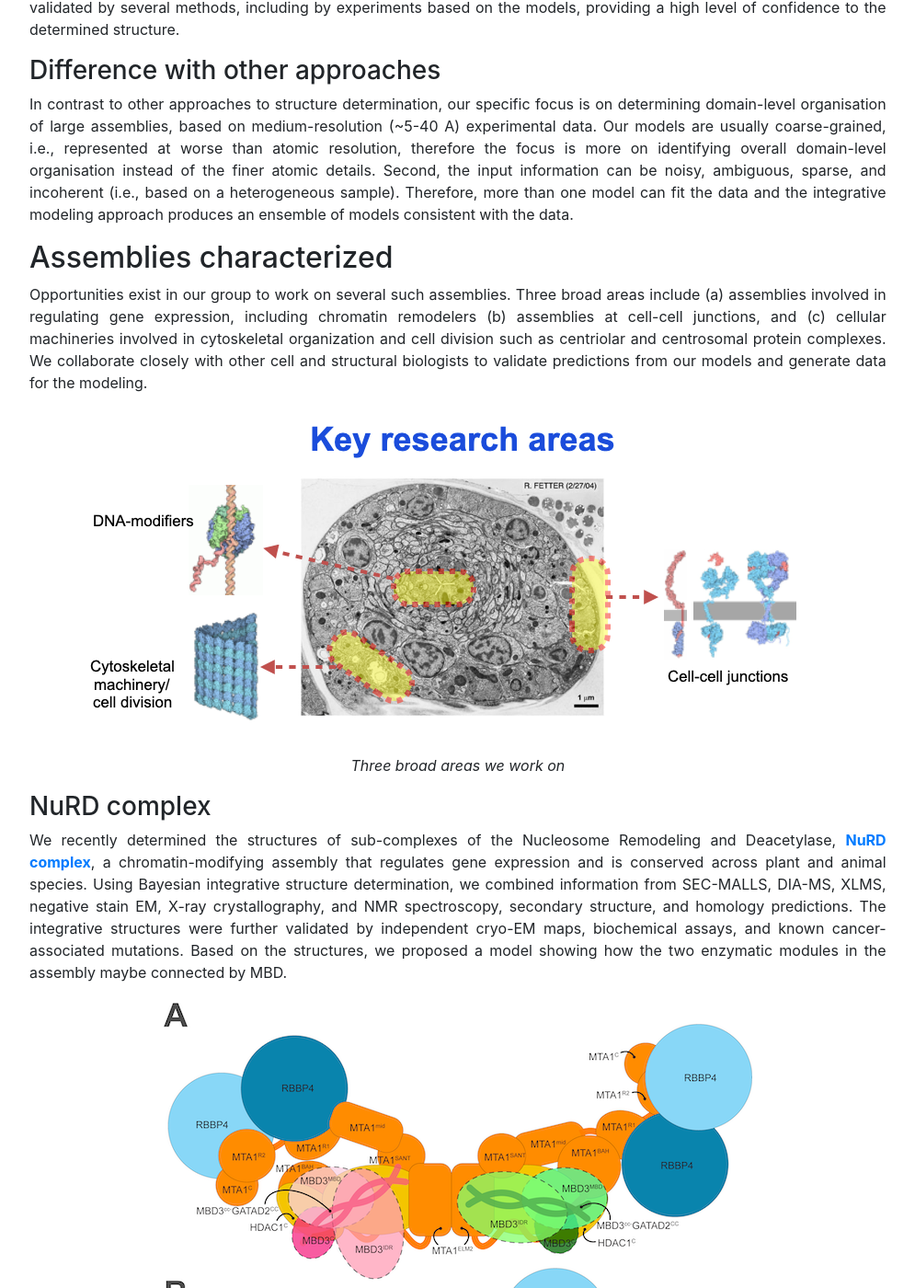
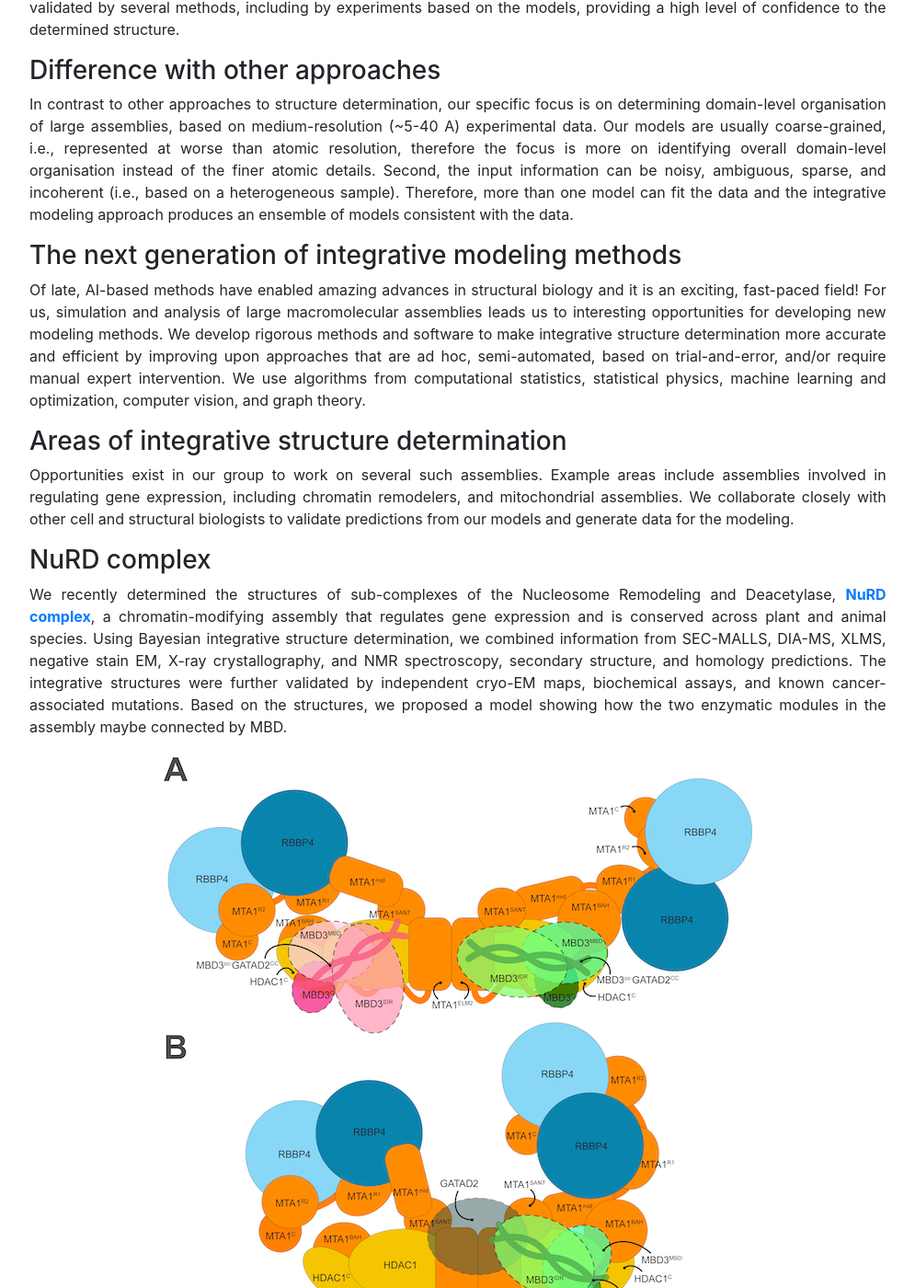
Before and after one commit to isblab/website, a Jekyll site: the page built from Research/index.md, in a window 1280 px wide and 1400 px high, scrolled down 482 px. Shown: the whole window at 92% size, without its empty margins (46-1041 px from the left). Built offline with Jekyll 4.4.1, drawn with Linux system fonts in a browser that asks for light colours; some of the changed text lies outside the part shown.

Commit message:
updated text in various places

```diff
--- a/Research/index.md
+++ b/Research/index.md
@@ -20,14 +20,18 @@
 In contrast to other approaches to structure determination, our specific focus is on determining domain-level organisation of large assemblies, based on medium-resolution (~5-40 A) experimental data. Our models are usually coarse-grained, i.e., represented at worse than atomic resolution, therefore the focus is more on identifying overall domain-level organisation instead of the finer atomic details. Second, the input information can be noisy, ambiguous, sparse, and incoherent (i.e., based on a heterogeneous sample). Therefore, more than one model can fit the data and the integrative modeling approach produces an ensemble of models consistent with the data.
 </p>
 
-## Assemblies characterized <br>
+###  The next generation of integrative modeling methods
+
 <p class="text-justify">
-Opportunities exist in our group to work on several such assemblies. Three broad areas include (a) assemblies involved in regulating gene expression, including chromatin remodelers (b) assemblies at cell-cell junctions, and (c) cellular machineries involved in cytoskeletal organization and cell division such as centriolar and centrosomal protein complexes. We collaborate closely with other cell and structural biologists to validate predictions from our models and generate data for the modeling.
+Of late, AI-based methods have enabled amazing advances in structural biology and it is an exciting, fast-paced field! For us, simulation and analysis of large macromolecular assemblies leads us to interesting opportunities for developing new modeling methods. We develop rigorous methods and software to make integrative structure determination more accurate and efficient by improving upon approaches that are ad hoc, semi-automated, based on trial-and-error, and/or require manual expert intervention. We use algorithms from computational statistics, statistical physics, machine learning and optimization, computer vision, and graph theory.
 </p>
 
-![Key areas](/static/img/researchpics/key_areas.png){:style="display: block; margin-left: auto; margin-right: auto; max-height=40%; max-width=40%"}
-<p class="text-center">*Three broad areas we work on*</p>
+### Areas of integrative structure determination <br>
 
+<p class="text-justify">
+Opportunities exist in our group to work on several such assemblies. Example areas include assemblies involved in regulating gene expression, including chromatin remodelers, and mitochondrial assemblies. We collaborate closely with other cell and structural biologists to validate predictions from our models and generate data for the modeling.
+
+</p>
 
 ### NuRD complex
 <p class="text-justify">
@@ -37,25 +41,25 @@
 ![NuRD two-states](/static/img/researchpics/two_states_nurd.png){:style="display: block; margin-left: auto; margin-right: auto; max-height=40%; max-width=40%"}
 <p class="text-center">*Two-state model of MBD3 binding in NuRD*</p>
 
-
-##  Methods for integrative modeling
-<p class="text-justify">
-Of late, AI-based methods have enabled amazing advances in structural biology and it is an exciting, fast-paced field! For us, simulation and analysis of large macromolecular assemblies leads us to interesting opportunities for developing new modeling methods. Accordingly, our other focus is in developing rigorous methods and software for computational modeling of protein organization. These methods make structure determination more accurate and efficient by improving upon approaches that are ad hoc, semi-automated, based on trial-and-error, and/or require manual expert intervention. We use algorithms from computational statistics, statistical physics, machine learning and statistical inference, optimization, computer vision, and graph theory.
-</p>
-
 ### NestOR
 
 <p class="text-justify">
-We developed a method to optimize the representation for modeling assemblies in [**IMP**](https://integrativemodeling.org). Nested sampling for Optimizing Representation, i.e. [**NestOR**](https://academic.oup.com/bioinformatics/article/40/3/btae106/7613065#443396933) uses Bayesian model selection to identifyt the optimal coarse-grained representation for a given integrative modeling setup.
+
+We recently developed a method to optimize the multi-scale coarse-grained representation for modeling assemblies in [**IMP**](https://integrativemodeling.org). Nested sampling for Optimizing Representation, i.e. [**NestOR**](https://academic.oup.com/bioinformatics/article-abstract/doi/10.1093/bioinformatics/btae106/7613065?utm_source=etoc&utm_campaign=bioinformatics&utm_medium=email) uses Bayesian model selection to identify the optimal coarse-grained representation for a given integrative modeling setup. The Nested Sampling method is used to efficiently compute the model evidence for a representation.
+
 </p>
 
 ![NestOR](/static/img/researchpics/nestor.png){:style="display: block; margin-left: auto; margin-right: auto; max-height=40%; max-width=40%"}
-<p class="text-center">*Nested sampling-based optimal representation for the integrative models*</p>
+{:style="display: block; margin-left: auto; margin-right: auto; max-height=40%; max-width=40%"}
+
+<p class="text-center">*Bayesian model selection-based optimal representation for the integrative models*</p>
 
 ### PrISM
 
 <p class="text-justify">
-[**PrISM**](https://www.biorxiv.org/content/10.1101/2021.06.22.449385v4) is our recently developed method to identify high and low precision regions in an ensemble of integrative models of large macromolecular assemblies. PrISM is now used in the pipeline for validating integrative models deposited in the [**wwPDB (worldwide Protein Data Bank)**](https://www.wwpdb.org/), making us a part of the PDBDev Model Validation Group!
+[**PrISM**](https://doi.org/10.1093/bioinformatics/btac400) is our recently developed method to identify high and low precision regions in an ensemble of integrative models of large macromolecular assemblies.
+
+PrISM is now used in the pipeline for validating integrative models deposited in the [**wwPDB (worldwide Protein Data Bank)**](https://www.wwpdb.org/), making us a part of the PDBDev Model Validation Group!
 </p>
 
 ![PrISM](/static/img/researchpics/prism.png){:style="display: block; margin-left: auto; margin-right: auto; max-height=40%; max-width=40%"}
--- a/Software/index.md
+++ b/Software/index.md
@@ -11,7 +11,7 @@
 Check out software developed by our group and other open-source freebies at [ISB Lab GitHub](https://github.com/isblab). <br>
 
 
-#### IMP-related
+#### IMP-related software
 
 Many of the packages we develop are integrated with the Integrative modeling Platform [IMP](https://integrativemodeling.org/), which we use to model protein assemblies. <br>
 
@@ -26,7 +26,7 @@
 - [**Sampcon**](https://github.com/salilab/imp-sampcon) : Pipeline for analysing integrative models after MCMC sampling. Includes tests for assessing sampling exhaustiveness, clustering models, and calculating precision. <br>
 
 
-#### Protein-protein docking-related
+#### Protein-protein docking-related software
 
 - [**Scoring functions**](https://github.com/isblab/dockingScripts/tree/main/capriScripts/potentials): PISA (atomic), PIE (residue), and C3 (combination) scoring functions for ranking models of protein-protein complexes produced by docking programs.
 
@@ -35,10 +35,14 @@
 
 ### Courses and workshops
 
+#### Integrative modeling tutorials and workshops
+
 - IMP Tutorial at [MASFE](https://sites.google.com/acads.iiserpune.ac.in/masfe/home) IISER Pune 2023. [Github](https://github.com/isblab/IMP_Tutorial) [Talks](https://drive.google.com/drive/folders/188BHx67a8Wq53nDTanM-vWwX3X9F_OS5) <br>
 
 - [IMP Workshops](https://integrativemodeling.org/talks.html)  <br>
 
+#### Graduate courses at NCBS
+
 - [Statistical Inference in Biology](http://moodle.ncbs.res.in/course/view.php?id=107) (internal link) co-taught with Dr Shaon Chakrabarti at NCBS.  <br>
 
 - Crash course in [Python](https://github.com/isblab/pycrash) taught during the Statistical Inference course.  <br>
```
Also changed, not shown: Opportunities/index.md (+1 -1 lines), _publications/2024_Arvindekar.md (+1 -1 lines), index.md (+2 -2 lines).
